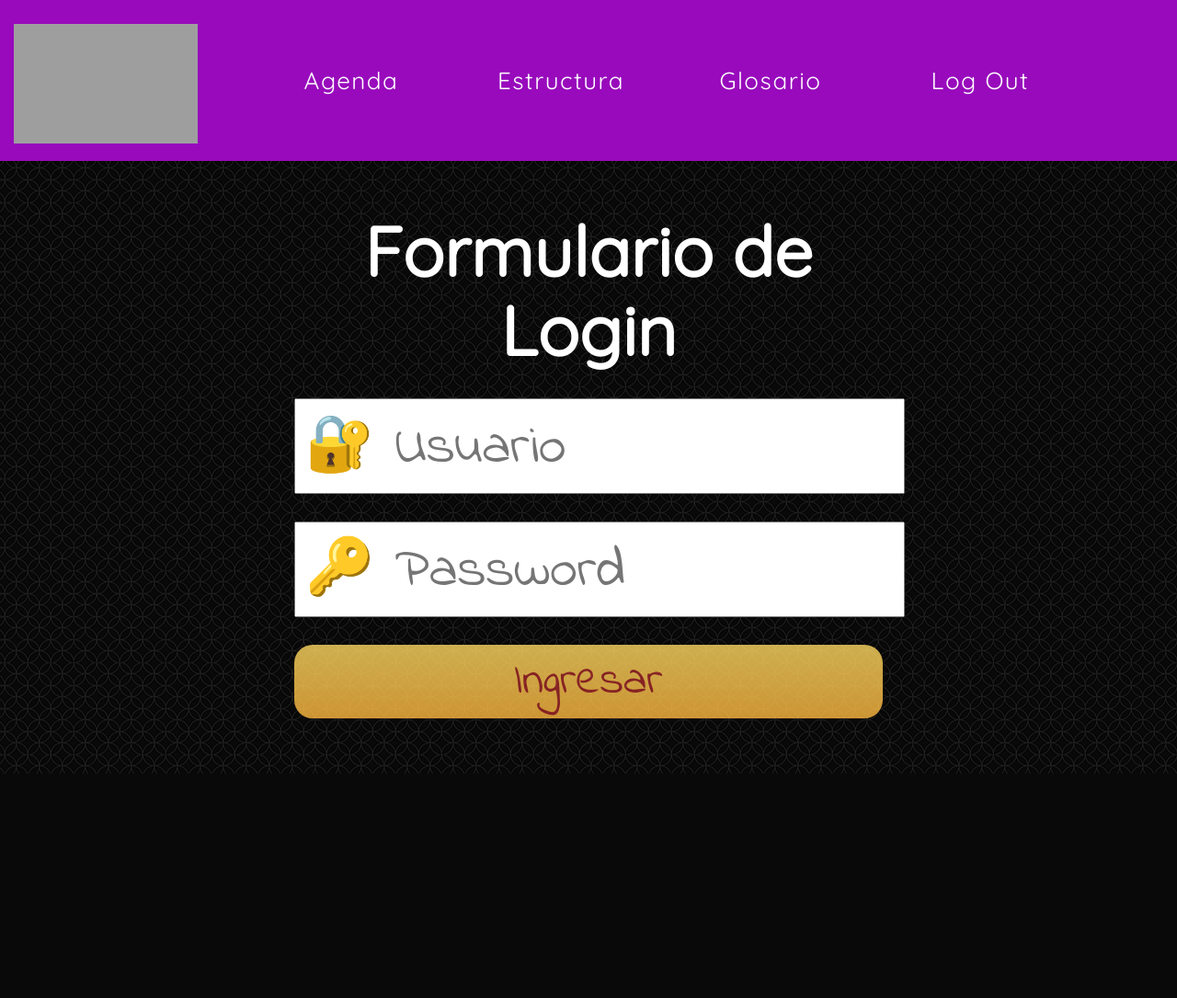
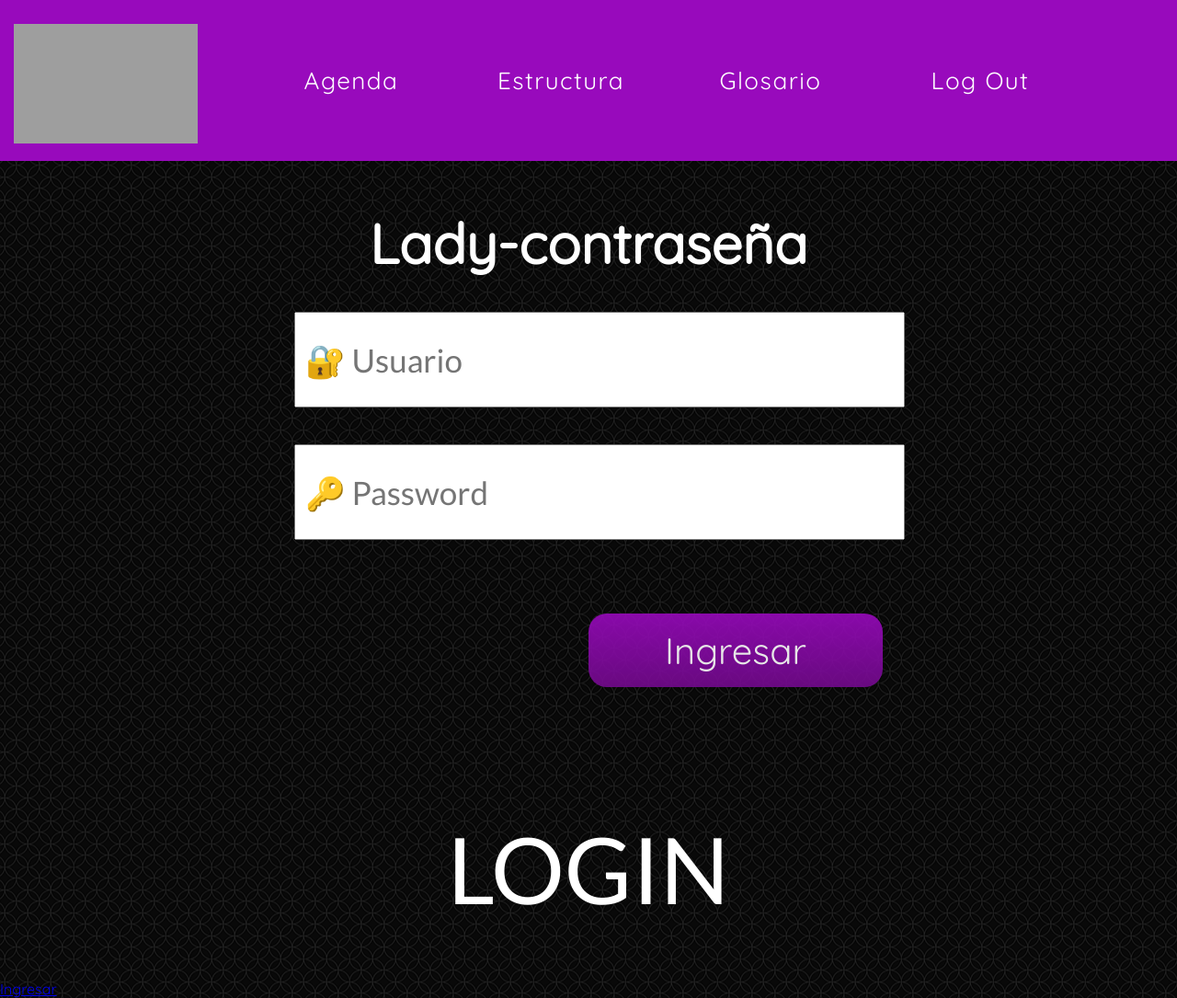
Before and after one commit to xaz89/mbu-centro, a PHP site: page /login.html in a window 1280 px wide. Shown: the whole page at 92% size. Before the commit the page ends 841 px from the top, so only its background shows below. Run offline with PHP 8.4, Linux system fonts and the light colour scheme; grey boxes are pictures that could not be loaded.

```diff
--- a/css/style.css
+++ b/css/style.css
@@ -40,10 +40,9 @@ footer a {
 }
 
 form {
-    margin: auto;
     width: 50%;
     max-width: 500px;
-    padding: 30px;
+
 
 
 }
@@ -58,27 +57,29 @@ input {
     display: block;
     padding: 10px;
     width: 100%;
-    margin: 30px 0 !important;
+    margin: 20px 0 !important;
     font-size: 15px;
     font-family: 'Indie Flower', cursive;
 
 }
 
 input[type="submit"] {
-    background: linear-gradient(#ffda63, #ffb940);
+    background: linear-gradient(#980abc, #740b8e);
     border: 0;
-    color: brown;
-    opacity: 0.8;
+    color: white;
+
     cursor: pointer;
     border-radius: 20px;
-    margin: 0 auto;
-    font-family: 'Indie Flower', cursive;
+    margin: 0;
+    font-family: 'Quicksand', sans-serif;
+    width: 50%
 
 
 }
 
 input::placeholder {
-    font-family: 'Indie Flower', cursive;
+    font-family: 'Lato', sans-serif;
+    font-weight: lighter;
 }
 
 
@@ -641,7 +642,7 @@ form {
     width: 50%;
     max-width: 1000px;
     padding: 30px;
-    font-size: 50px;
+    font-size: 40px;
 }
 
 form h2 {
@@ -656,26 +657,28 @@ input {
     padding: 10px;
     width: 100%;
     height: 80px;
-    margin: 30px 0 !important;
+    margin: 40px 0 !important;
     font-size: 40px;
     font-family: 'Indie Flower', cursive;
 }
 
 input[type="submit"] {
-    background: linear-gradient(#ffda63, #ffb940);
+    background: linear-gradient(#980abc, #740b8e);
     border: 0;
-    color: brown;
-    opacity: 0.8;
+    color: white;
+    opacity: 0.9;
     cursor: pointer;
     border-radius: 20px;
     margin: 0 auto;
-    font-family: 'Indie Flower', cursive;
-    font-size: 50px;
+    font-size: 40px;
+    height: 80px;
+    width: 50%;
+
 }
 
 input::placeholder {
-    font-family: 'Indie Flower', cursive;
-    font-size: 60px;
+
+    font-size: 35px;
 }
 
 .social {
--- a/login.html
+++ b/login.html
@@ -40,11 +40,17 @@
 
 
 <body>
-	<form action="">
-		<h2>Formulario de Login</h2>
+	<center>
+	<form action="validar.php" method="post" class="centrado">
+		<h2>Lady-contraseña</h2>
 		<input type="text" placeholder="&#128272; Usuario" name="usuario">
 		<input type="password" placeholder="&#128273; Password" name="password">
-		<input type="submit" value="Ingresar">
+		<input class="right" type="submit" value="Ingresar">
 	</form>
+</center>
+	<h1>LOGIN</h1>
+	<a href="validar.php">Ingresar</a>
+
+
 </body>
 </html>
```
Also changed, not shown: ingresar.php (added, +36 -0 lines), login2.html (added, +21 -0 lines), logout.php (added, +12 -0 lines), panel.php (added, +31 -0 lines), validar.php (added, +44 -0 lines).
